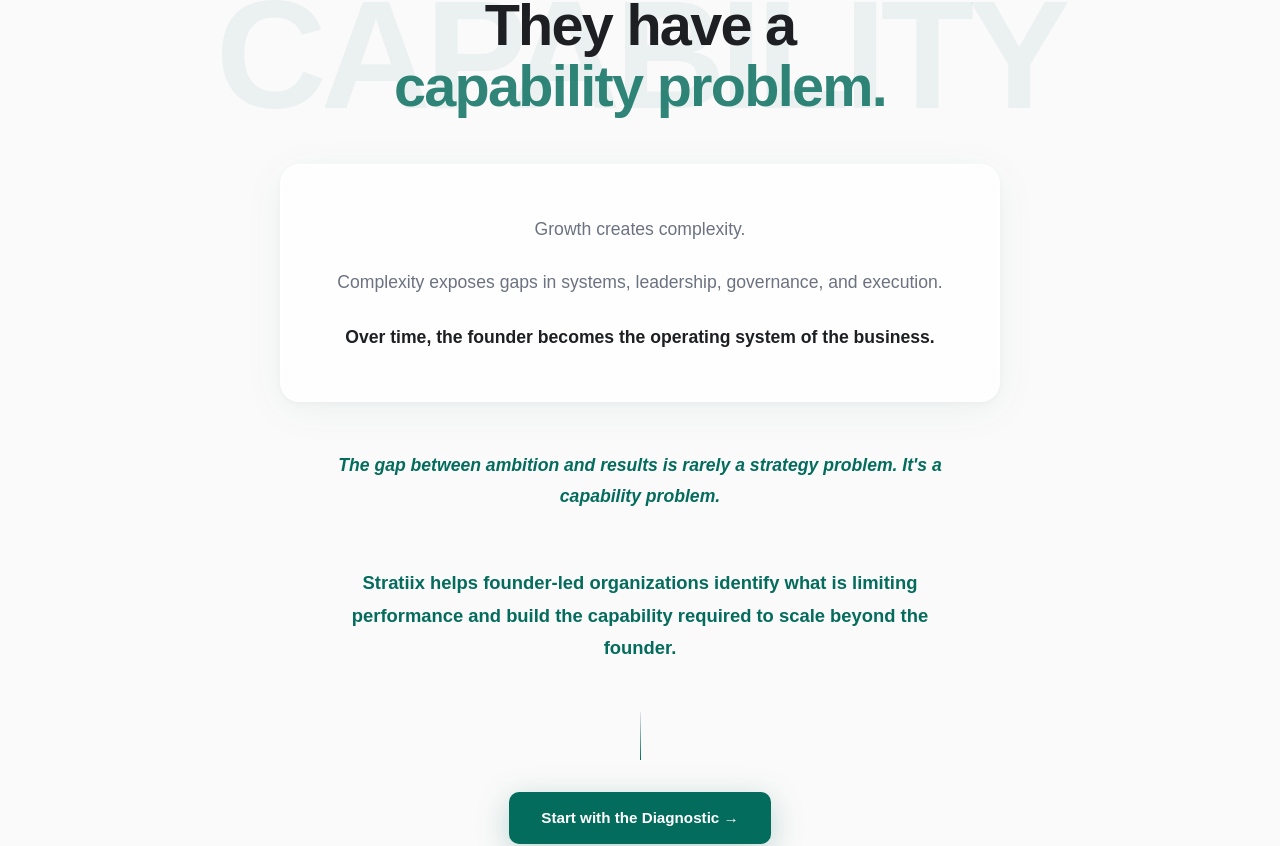
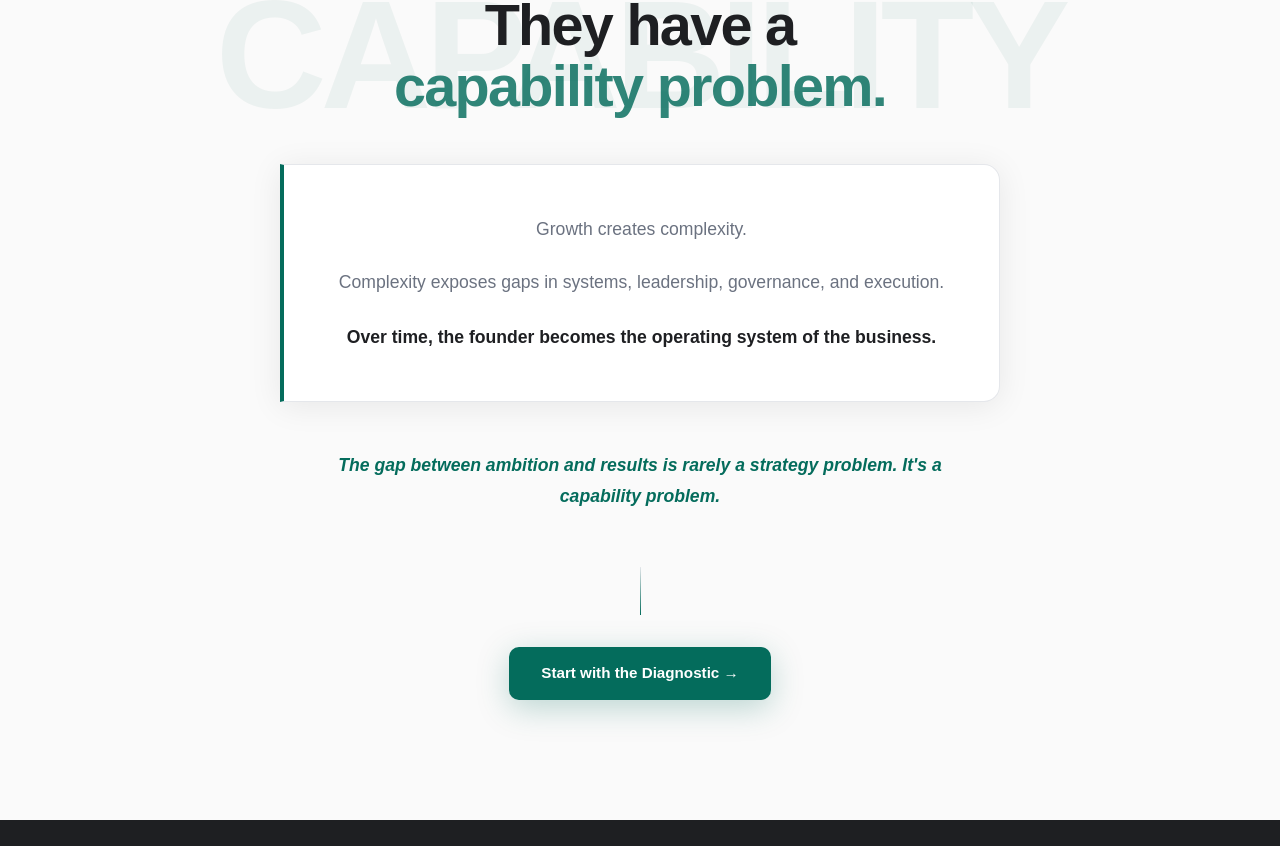
Before and after one commit to AMTCrushingit/stratiix-website, a Next.js app: page / in a window 1280 px wide. Shown: the part 1072-1918 px from the top of the page. Built offline with nearby package versions, Linux system fonts and the light colour scheme; a web font is replaced by a local one.

Commit message:
founder section: solid white card with emerald border, remove closing statement
- Card: solid white bg, 1px border, 4px emerald left accent, drop shadow — clearly visible
- Deleted: 'Stratiix helps founder-led organizations...' closing paragraph

```diff
--- a/src/app/page.tsx
+++ b/src/app/page.tsx
@@ -402,13 +402,12 @@
 
               {/* Glass card */}
               <div style={{
-                background: 'rgba(255,255,255,0.7)',
-                backdropFilter: 'blur(16px)',
-                WebkitBackdropFilter: 'blur(16px)',
-                border: '1px solid rgba(255,255,255,0.9)',
-                borderRadius: 20,
+                background: 'white',
+                border: '1px solid #E5E7EB',
+                borderLeft: '4px solid #046C5C',
+                borderRadius: '0 16px 16px 0',
                 padding: 'clamp(28px, 4vw, 48px)',
-                boxShadow: '0 8px 40px rgba(4,108,92,0.06), 0 2px 8px rgba(0,0,0,0.04)',
+                boxShadow: '0 4px 32px rgba(0,0,0,0.08)',
               }}>
                 <p style={{ fontSize: 'clamp(1rem, 1.5vw, 1.1rem)', color: '#6B7280', lineHeight: 1.85, marginBottom: 20, fontFamily: 'var(--font-body)', margin: '0 0 20px' }}>
                   Growth creates complexity.
@@ -444,12 +443,7 @@
 
 
 
-          {/* Closing statement */}
-          <FadeIn delay={0.46}>
-            <p style={{ fontSize: 'clamp(1rem, 1.6vw, 1.15rem)', color: '#046C5C', fontWeight: 700, lineHeight: 1.75, maxWidth: 580, margin: '0 auto 48px', fontFamily: 'var(--font-display)' }}>
-              Stratiix helps founder-led organizations identify what is limiting performance and build the capability required to scale beyond the founder.
-            </p>
-          </FadeIn>
+
 
           {/* Vertical connector + CTA */}
           <FadeIn delay={0.5}>
```
